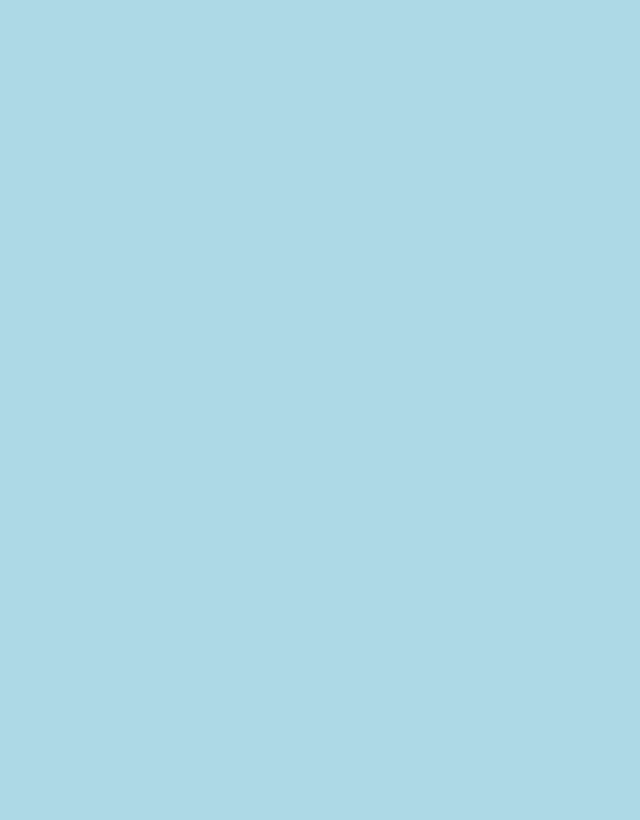
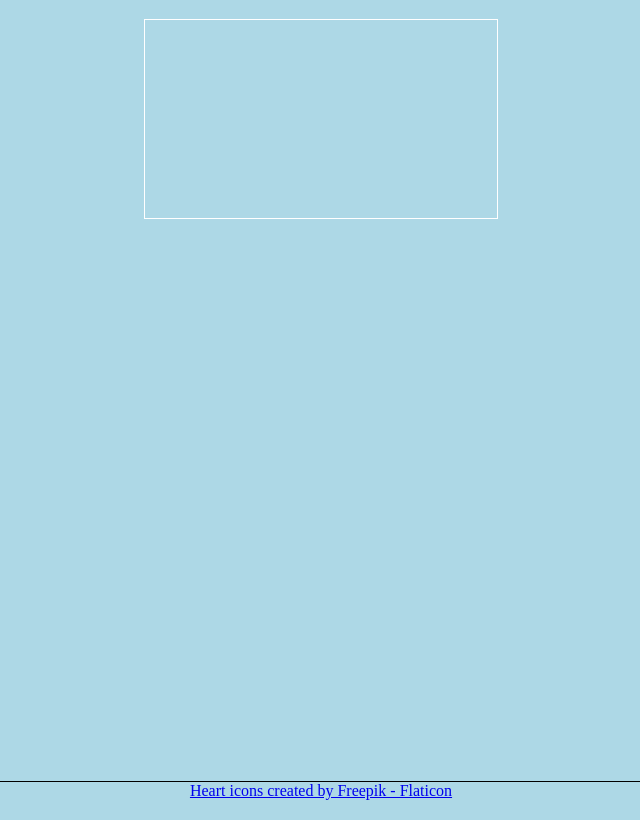
Before and after one commit to Mathitos/carolinas-love-tales, a website: page index.html in a window 1280 px wide. Shown: the whole page, without its empty margins (319-959 px from the left). Drawn offline with Linux system fonts and the light colour scheme.

Commit message:
add initial css styles

```diff
--- a/index.html
+++ b/index.html
@@ -2,12 +2,19 @@
 <html>
   <head>
     <title>Carolina's Love Tales</title>
-    <link rel="shortcut icon" type="image/x-icon" href="favicon.ico">
-    <link href="./styles.css" type="text/css" rel="stylesheet">
+    <link rel="shortcut icon" type="image/x-icon" href="favicon.ico" />
+    <link href="./styles.css" type="text/css" rel="stylesheet" />
   </head>
   <body>
     <div class="game-container">
       <canvas class="game-canvas" width="352" height="198"></canvas>
     </div>
+    <footer>
+      <div>
+        <a href="https://www.flaticon.com/free-icons/heart" title="heart icons">
+          Heart icons created by Freepik - Flaticon
+        </a>
+      </div>
+    </footer>
   </body>
 </html>
--- a/styles.css
+++ b/styles.css
@@ -1,6 +1,31 @@
+* {
+  box-sizing: border-box;
+}
+
 body {
   background: lightblue;
   height: 100vh;
   width: 100vw;
   margin: 0;
+  padding: 0;
+  overflow: hidden;
 }
+
+footer {
+  position: absolute;
+  bottom: 0;
+  width: 100%;
+  border-top: 1px solid #000;
+}
+footer div {
+  display: flex;
+  justify-content: center;
+}
+
+.game-container {
+  position: relative;
+  width: 352px;
+  height: 198px;
+  margin: 20px auto 0 auto;
+  outline: 1px solid #fff;
+}
```
